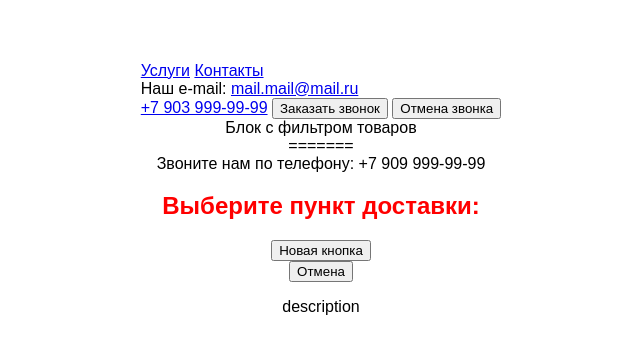
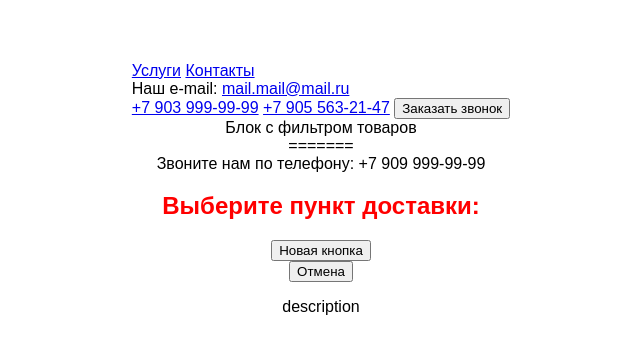
Before and after one commit to iakhasanov/special-app2, a plain HTML site: page index.html in a window 1280 px wide. Shown: the part 251-604 px from the top of the page, without its empty margins (319-959 px from the left). Drawn offline with nearby package versions, Linux system fonts and the light colour scheme; a script that the page names is missing.

Commit message:
'удалена_кнопка_отмена_звонка_и_добавлен_новый_номер'

```diff
--- a/index.html
+++ b/index.html
@@ -22,10 +22,10 @@
            </div>
            <div>
                <a href="tel:+79039999999">+7 903 999-99-99</a>
+               <a href="tel:+79055632147">+7 905 563-21-47</a>
 
                <button>Заказать звонок</button>
-               <button>Отмена звонка</button>
-           </div>
+            </div>
        </header>
        <div>Блок с фильтром товаров</div>
 =======
```
